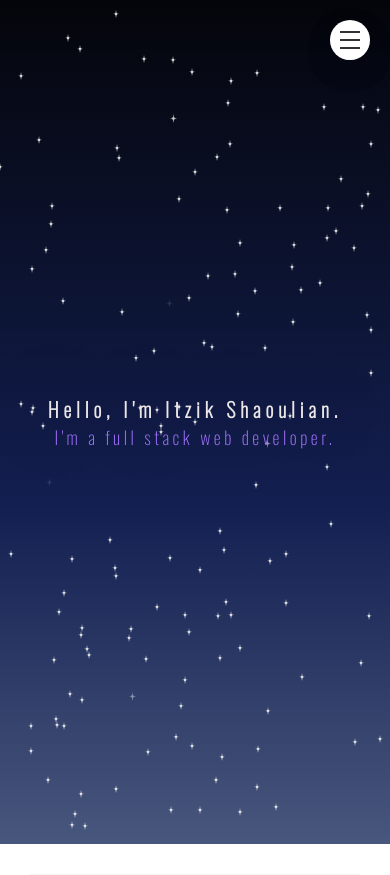
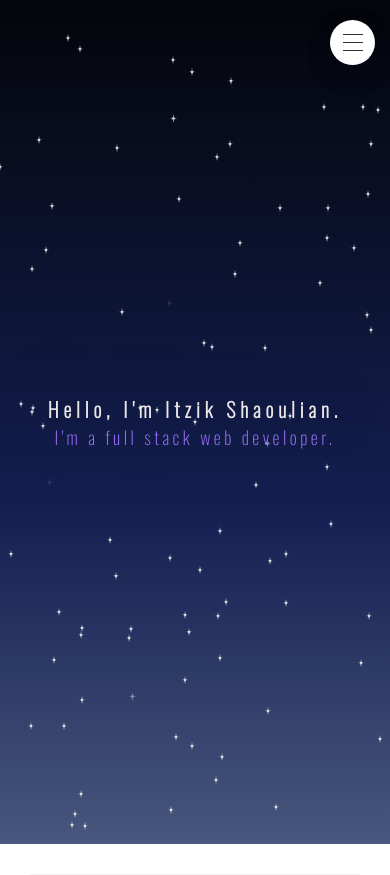
Before and after one commit to itzik415/Portfolio, a PHP site: template views/index.html in a window 390 px wide. Shown: the top 875 px of the page. Run offline with PHP 8.4, Linux system fonts and the light colour scheme; the template is opened without the code that fills it, so the values that code supplies are empty; some libraries are stand-ins or nearby versions.

Commit message:
fixing queries

```diff
--- a/resources/css/queries.css
+++ b/resources/css/queries.css
@@ -291,40 +291,24 @@
 @media only screen and (max-width: 610px) {
 
     .navigation__button {
-        height: 40px;
-        width: 40px;
+        height: 45px;
+        width: 45px;
         top: 20px;
-        right: 20px;
+        right: 15px;
     }
 
     .navigation__background {
-        height: 40px;
-        width: 40px;
+        height: 45px;
+        width: 45px;
         top: 20px;
-        right: 20px;
+        right: 15px;
     }
 
     .navigation__nav {
-        height: 100vh;
-        position: fixed;
         top: 0;
         left: 0;
-        z-index: 1500;
-        opacity: 0;
-        width: 0;
-        transition: all 0.6s cubic-bezier(0.68, -0.55, 0.265, 1.55);
     }
 
-    .navigation__list {
-        position: absolute;
-        top: 50%;
-        left: 50%;
-        transform: translate(-50%, -50%);
-        transform: translate(-50%, -50%);
-        list-style: none;
-        text-align: center;
-        width: 100%;
-    }
 
     .navigation__item {
         margin: 1rem;
@@ -336,11 +320,18 @@
     }
 
     .navigation__icon {
-        margin-top: 19px;
+        margin-top: 22px;
     }
 
     .navigation__icon, .navigation__icon::before, .navigation__icon::after {
         width: 20px;
+        height: 1px;
+    }
+
+    .black-arrow-left,
+    .black-arrow-right {
+        width: 30px;
+        height: 30px;
     }
 
 
--- a/resources/js/Portfolio1.js
+++ b/resources/js/Portfolio1.js
@@ -72,11 +72,11 @@ if(outerWidth < 1050 && outerWidth >= 800 ){
         amount(i);
     }
 }else if(outerWidth < 800 && outerWidth >= 500){
-    for(let i = 0; i < 400; i++){
+    for(let i = 0; i < 300; i++){
         amount(i);
     }
 }else if(outerWidth < 500){
-    for(let i = 0; i < 300; i++){
+    for(let i = 0; i < 200; i++){
         amount(i);
     }
 }else {
```
Also changed, not shown: 3 other files.
